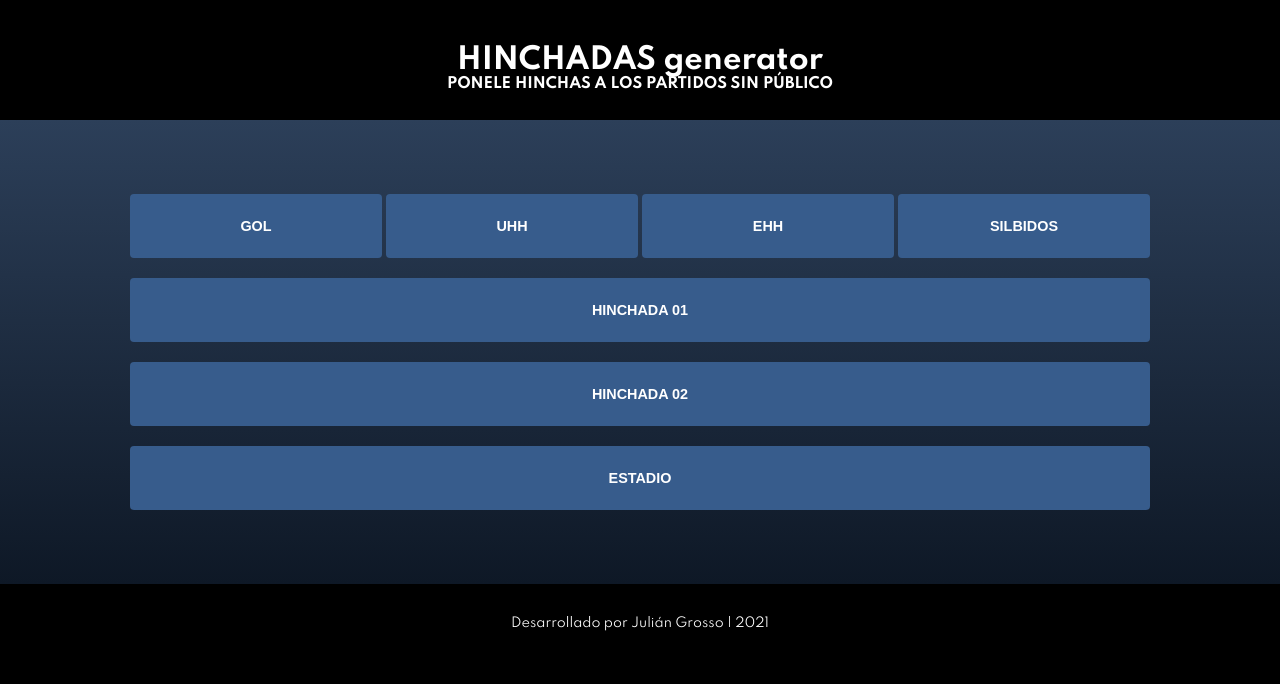
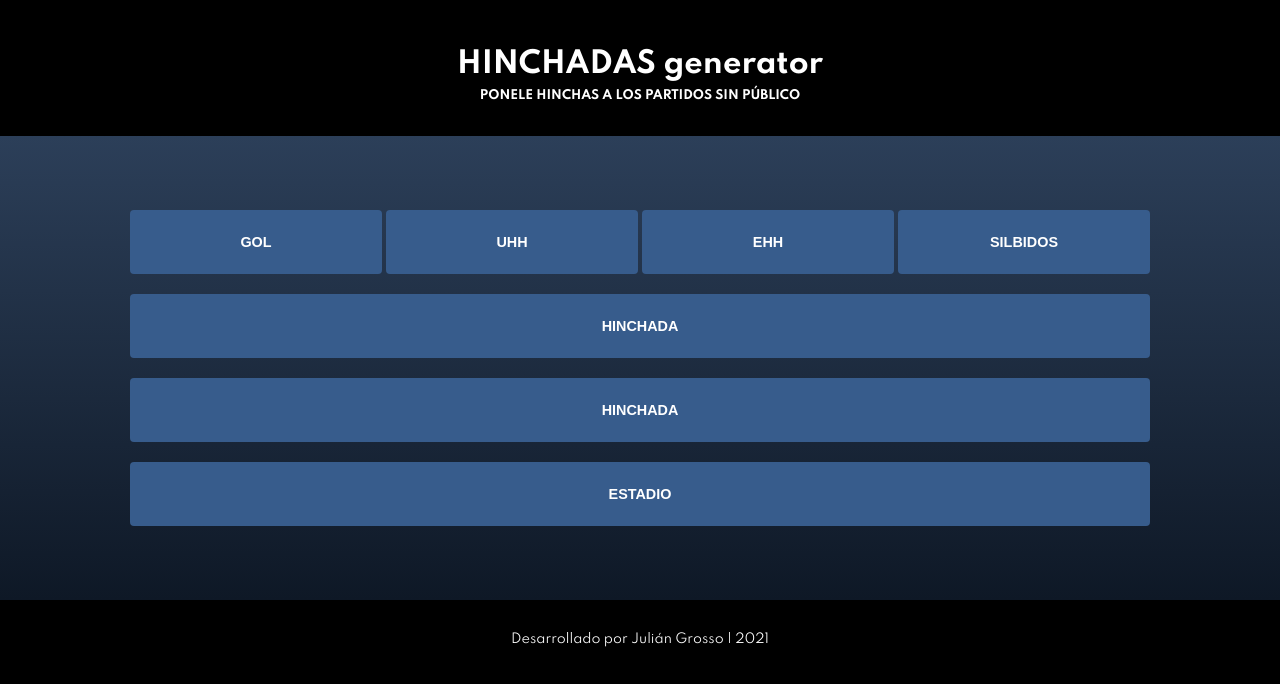
Before and after one commit to JulianGrosso/Hinchadas-Generator, a plain HTML site: page index.html in a window 1280 px wide. Drawn offline with Linux system fonts and the light colour scheme.

Commit message:
Correcciones de estilo + audio mix

```diff
--- a/css/style.css
+++ b/css/style.css
@@ -86,6 +86,7 @@ body {
 @media screen and (min-width: 769px) {
 	.header {
 		font-size: 90%;
+		line-height: 2rem;
 	}
 	.footer {
 		font-size: 80%;
--- a/index.html
+++ b/index.html
@@ -24,7 +24,7 @@
 	<body>
 		<header class="header">
 			<h1>HINCHADAS generator</h1>
-			<h4>PONELE HINCHAS A LOS PARTIDOS SIN PÚBLICO</h4>
+			<h5>PONELE HINCHAS A LOS PARTIDOS SIN PÚBLICO</h5>
 		</header>
 
 		<section class="full-container">
@@ -35,12 +35,10 @@
 				<button id="reaccion-4" class="boton">SILBIDOS</button>
 			</div>
 			<div class="botoneraB">
-				<button id="boton-hinchada-01" class="boton progress">
-					HINCHADA 01
-				</button>
+				<button id="boton-hinchada-01" class="boton progress">HINCHADA</button>
 			</div>
 			<div class="botoneraB">
-				<button id="boton-hinchada-02" class="boton">HINCHADA 02</button>
+				<button id="boton-hinchada-02" class="boton">HINCHADA</button>
 			</div>
 			<div class="botoneraB">
 				<button id="boton-cancha" class="boton">ESTADIO</button>
--- a/js/funciones.js
+++ b/js/funciones.js
@@ -41,6 +41,7 @@ botonCancha.onclick = function () {
 
 const botonReaccion01 = document.getElementById("reaccion-1");
 const audioReaccion01 = document.getElementById("audio-gol");
+audioReaccion01.volume = 0.9;
 
 botonReaccion01.onclick = function () {
 	if (audioReaccion01.paused) {
```
